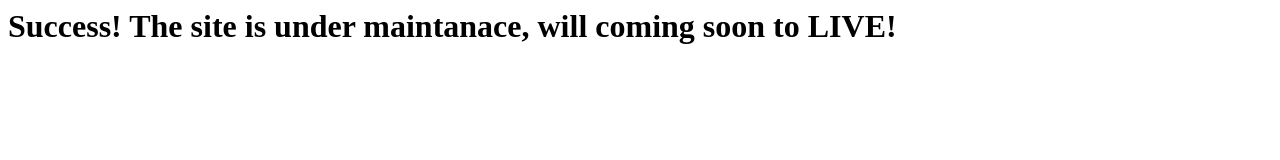
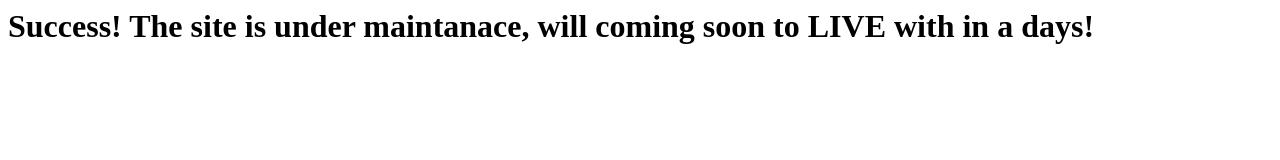
Before and after one commit to muralikrishna2basa/myproject, a plain HTML site: page index.html in a window 1280 px wide. Drawn offline with Linux system fonts and the light colour scheme.

Commit message:
Update index.html

```diff
--- a/index.html
+++ b/index.html
@@ -3,6 +3,6 @@
     <title>Welcome to Test.com!</title>
   </head>
   <body>
-    <h1>Success!  The site is under maintanace, will coming soon to LIVE!</h1>
+    <h1>Success!  The site is under maintanace, will coming soon to LIVE with in a days!</h1>
   </body>
 </html>
```
